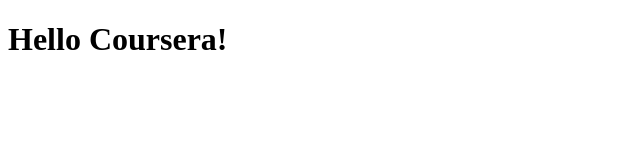
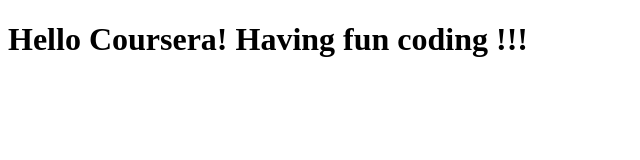
Before and after one commit to ashdas1990/coursera-test, a plain HTML site: page site/index.html in a window 1280 px wide. Shown: the whole page, without its empty margins (0-640 px from the left). Drawn offline with Linux system fonts and the light colour scheme.

Commit message:
Small Change

```diff
--- a/site/index.html
+++ b/site/index.html
@@ -4,6 +4,6 @@
 	<title>Hello Coursera!</title>
 </head>
 <body>
-<h1> Hello Coursera!</h1>
+<h1> Hello Coursera! Having fun coding !!!</h1>
 </body>
 </html>
```
